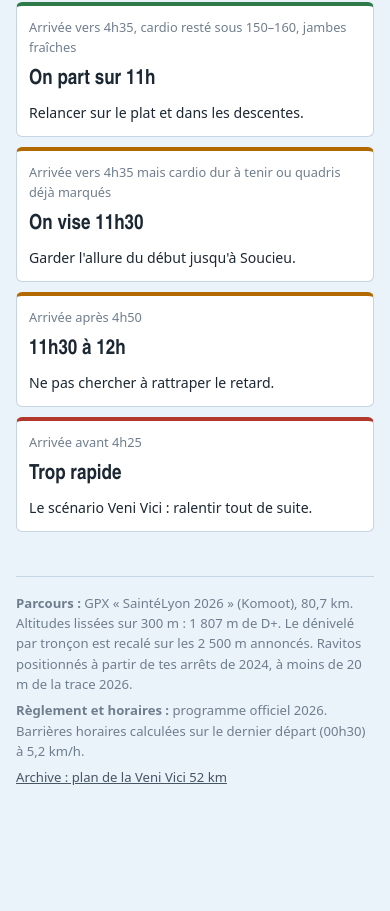
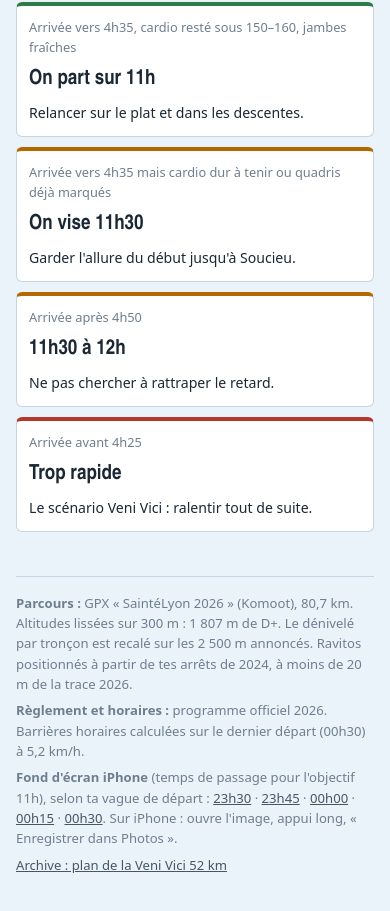
Before and after one commit to vincentmatray-69600/plan-de-course, a plain HTML site: page index.html in a window 390 px wide. Shown: the part 10360-11271 px from the top of the page. Before the commit the page ends 11212 px from the top, so only its background shows below. Drawn offline with Linux system fonts and the light colour scheme.

Commit message:
Fonds d'écran iPhone avec les temps de passage SaintéLyon (#7)
Un PNG 1179×2556 par vague de départ (23h30 à 00h30), objectif 11h,
liés depuis le pied de page du plan de course.


Claude-Session: https://claude.ai/code/session_019uExYPTKwAbcjLn2Krg5RA

Co-authored-by: Claude <noreply@anthropic.com>

```diff
--- a/index.html
+++ b/index.html
@@ -291,6 +291,7 @@ tr.sel td{background:var(--ochre-soft)}
 <footer class="notes">
   <p><b>Parcours :</b> GPX « SaintéLyon 2026 » (Komoot), 80,7 km. Altitudes lissées sur 300 m : 1 807 m de D+. Le dénivelé par tronçon est recalé sur les 2 500 m annoncés. Ravitos positionnés à partir de tes arrêts de 2024, à moins de 20 m de la trace 2026.</p>
   <p><b>Règlement et horaires :</b> programme officiel 2026. Barrières horaires calculées sur le dernier départ (00h30) à 5,2 km/h.</p>
+  <p><b>Fond d'écran iPhone</b> (temps de passage pour l'objectif 11h), selon ta vague de départ : <a href="fond-ecran/saintelyon-fond-ecran-depart-2330.png">23h30</a> · <a href="fond-ecran/saintelyon-fond-ecran-depart-2345.png">23h45</a> · <a href="fond-ecran/saintelyon-fond-ecran-depart-0000.png">00h00</a> · <a href="fond-ecran/saintelyon-fond-ecran-depart-0015.png">00h15</a> · <a href="fond-ecran/saintelyon-fond-ecran-depart-0030.png">00h30</a>. Sur iPhone : ouvre l'image, appui long, « Enregistrer dans Photos ».</p>
   <p><a href="veni-vici/">Archive : plan de la Veni Vici 52 km</a></p>
 </footer>
 </div>
```
Also changed, not shown: fond-ecran/saintelyon-fond-ecran-depart-0000.png (added), fond-ecran/saintelyon-fond-ecran-depart-0015.png (added), fond-ecran/saintelyon-fond-ecran-depart-0030.png (added), fond-ecran/saintelyon-fond-ecran-depart-2330.png (added), fond-ecran/saintelyon-fond-ecran-depart-2345.png (added), 1 other file.
